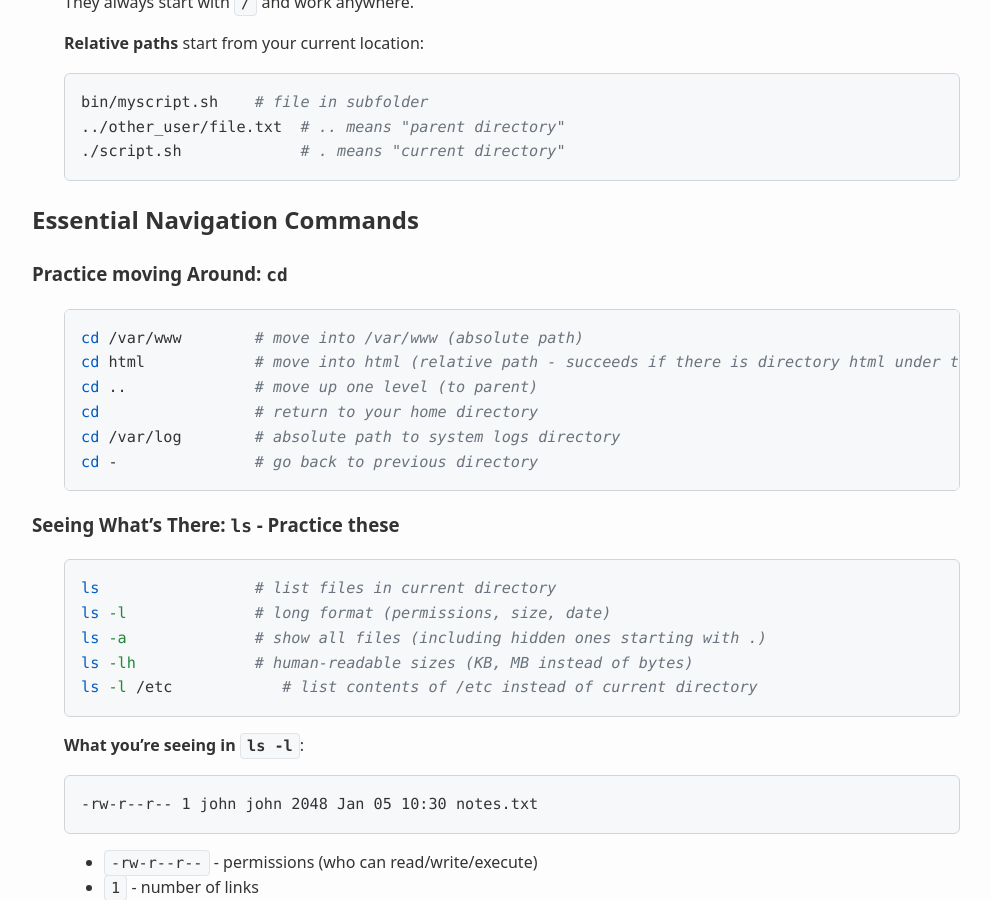
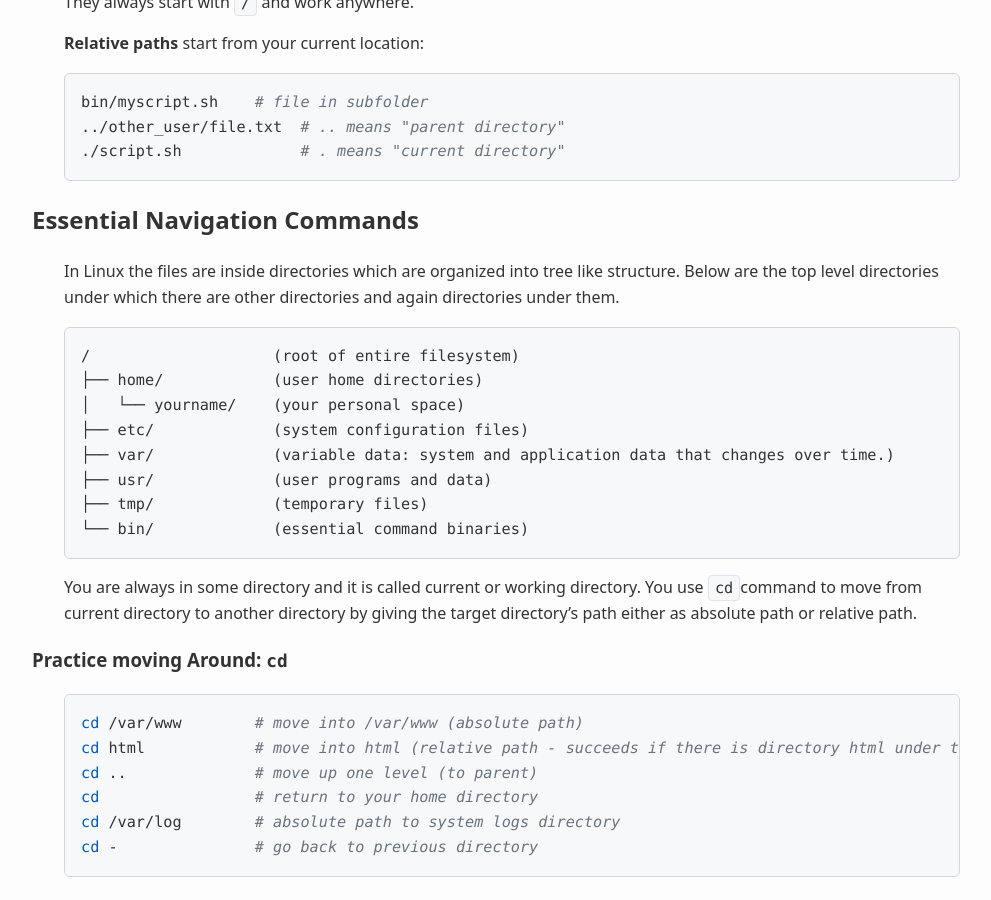
Before and after one commit to averkoc/lxprivate, a Jekyll site: the page built from docs/drafts/shellc.md, in a window 1280 px wide and 900 px high, scrolled down 1180 px. Shown: the whole window, without its empty margins (128-1119 px from the left). Built offline with Jekyll 4.4.1, drawn with Linux system fonts in a browser that asks for light colours.

Commit message:
Update shellc.md

`````diff
--- a/docs/drafts/shellc.md
+++ b/docs/drafts/shellc.md
@@ -55,6 +55,22 @@ bin/myscript.sh    # file in subfolder
 ```
 
 ## Essential Navigation Commands
+
+In Linux the files are inside directories which are organized into tree like structure. Below are the top level directories under which there are other directories and again directories under them.
+
+```text
+/                    (root of entire filesystem)
+├── home/            (user home directories)
+│   └── yourname/    (your personal space)
+├── etc/             (system configuration files)
+├── var/             (variable data: system and application data that changes over time.)
+├── usr/             (user programs and data)
+├── tmp/             (temporary files)
+└── bin/             (essential command binaries)
+````
+You are always in some directory and it is called current or working directory. You use `cd`command to move from current directory to another directory by giving the target directory's path either as absolute path or relative path.
+
+
 
 ### Practice moving Around: `cd`
 
`````
